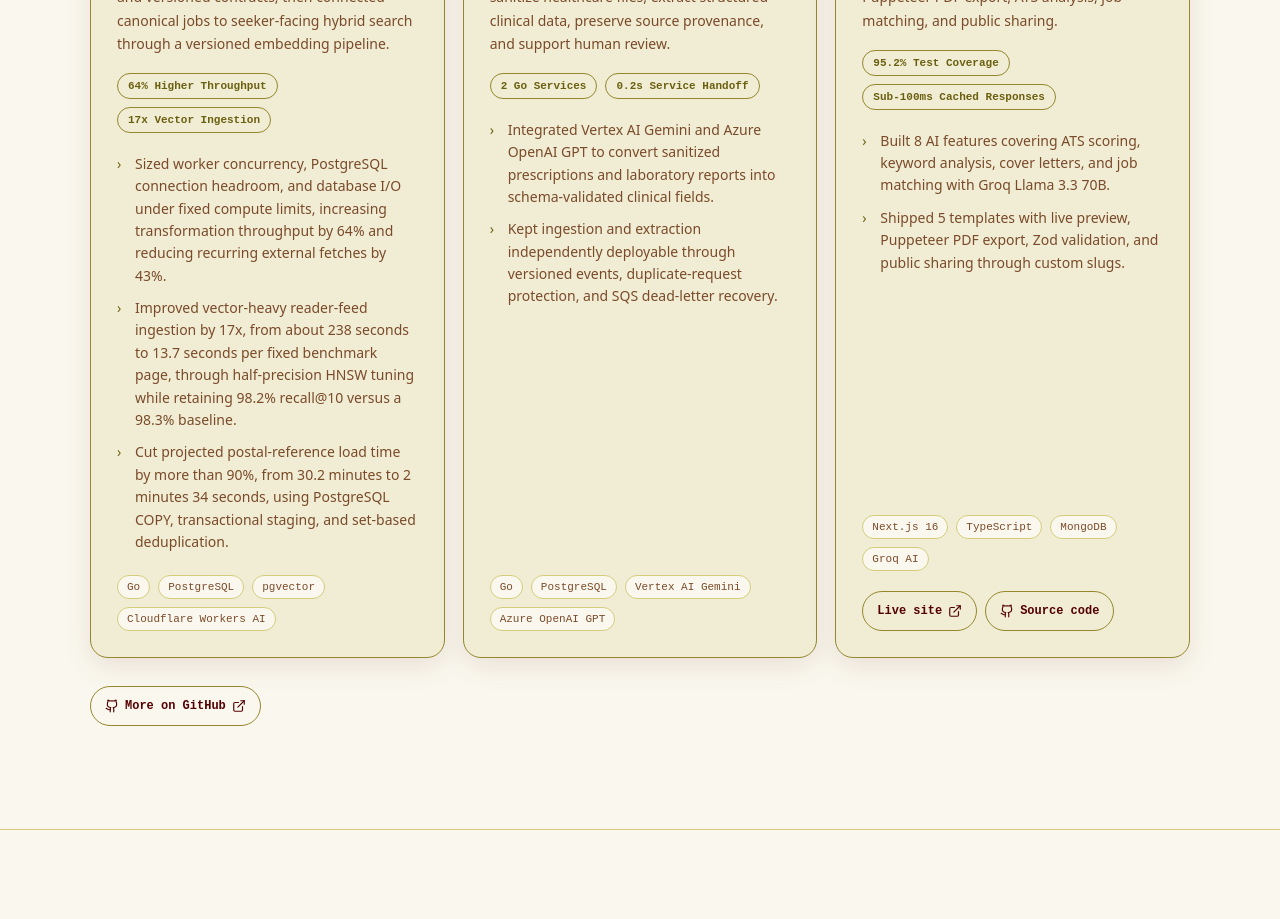
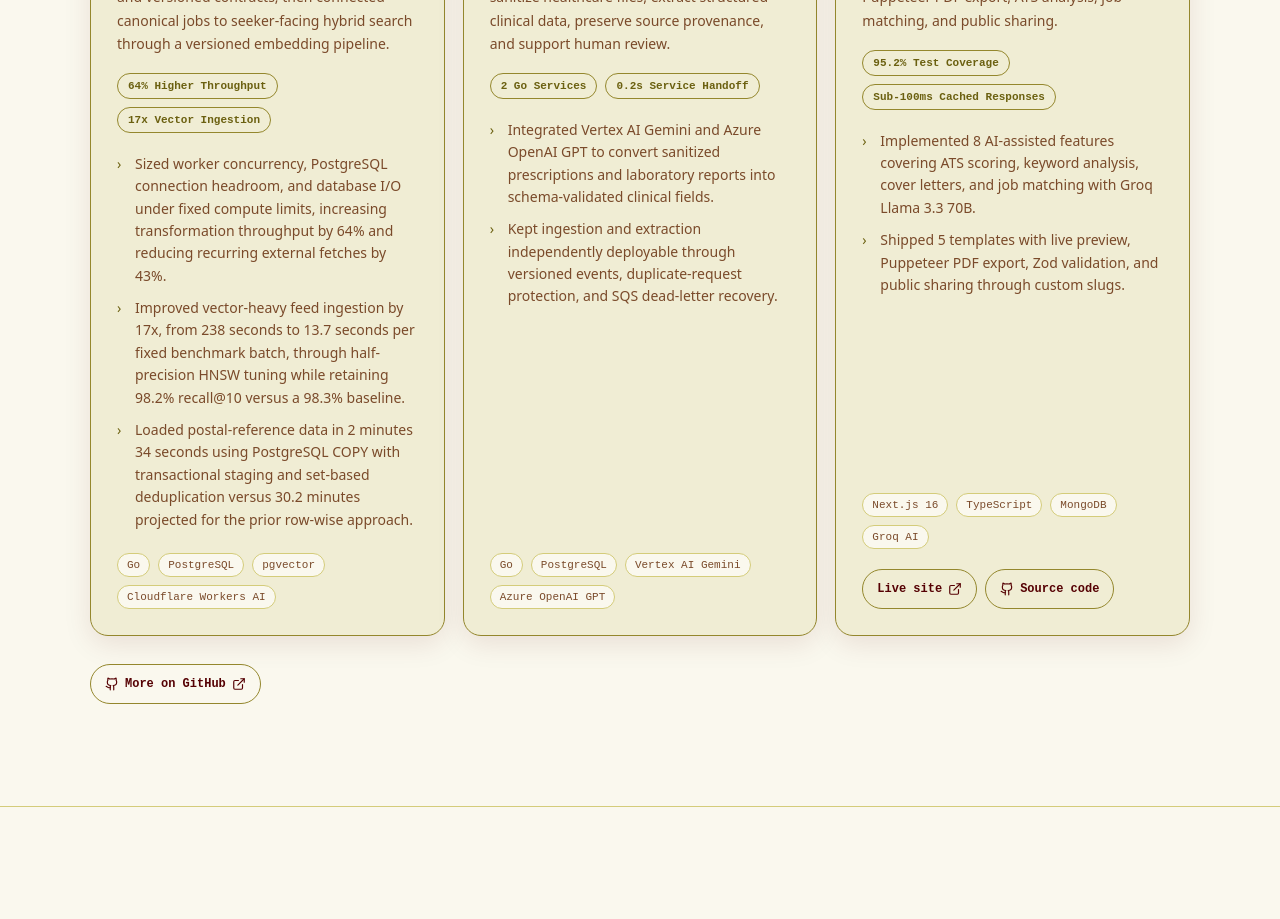
Before and after one commit to swarajreddy10/swarajreddy10.github.io, a Next.js app: page / in a window 1280 px wide. Shown: the part 2100-3019 px from the top of the page. Built offline with nearby package versions, Linux system fonts and the light colour scheme.

Commit message:
docs: update work data and resume content for improved clarity in project contributions and technical achievements

```diff
--- a/data/work.js
+++ b/data/work.js
@@ -8,8 +8,8 @@ export const workData = [
         metrics: ['64% Higher Throughput', '17x Vector Ingestion'],
         bullets: [
             'Sized worker concurrency, PostgreSQL connection headroom, and database I/O under fixed compute limits, increasing transformation throughput by 64% and reducing recurring external fetches by 43%.',
-            'Improved vector-heavy reader-feed ingestion by 17x, from about 238 seconds to 13.7 seconds per fixed benchmark page, through half-precision HNSW tuning while retaining 98.2% recall@10 versus a 98.3% baseline.',
-            'Cut projected postal-reference load time by more than 90%, from 30.2 minutes to 2 minutes 34 seconds, using PostgreSQL COPY, transactional staging, and set-based deduplication.',
+            'Improved vector-heavy feed ingestion by 17x, from 238 seconds to 13.7 seconds per fixed benchmark batch, through half-precision HNSW tuning while retaining 98.2% recall@10 versus a 98.3% baseline.',
+            'Loaded postal-reference data in 2 minutes 34 seconds using PostgreSQL COPY with transactional staging and set-based deduplication versus 30.2 minutes projected for the prior row-wise approach.',
         ],
     },
     {
@@ -34,7 +34,7 @@ export const workData = [
         impact: 'Built a full-stack AI resume builder combining resume authoring, real-time preview, Puppeteer PDF export, ATS analysis, job matching, and public sharing.',
         metrics: ['95.2% Test Coverage', 'Sub-100ms Cached Responses'],
         bullets: [
-            'Built 8 AI features covering ATS scoring, keyword analysis, cover letters, and job matching with Groq Llama 3.3 70B.',
+            'Implemented 8 AI-assisted features covering ATS scoring, keyword analysis, cover letters, and job matching with Groq Llama 3.3 70B.',
             'Shipped 5 templates with live preview, Puppeteer PDF export, Zod validation, and public sharing through custom slugs.',
         ],
     },
```
Also changed, not shown: 1 other file (tests, documents, lock files or other folders).
